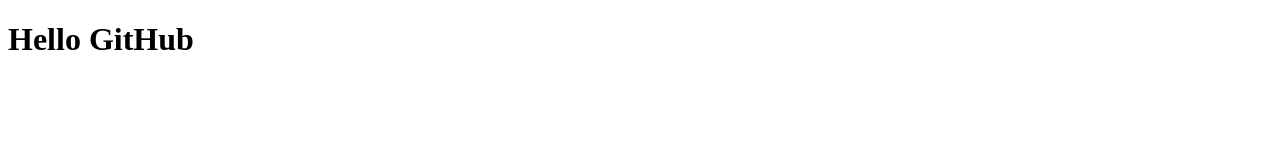
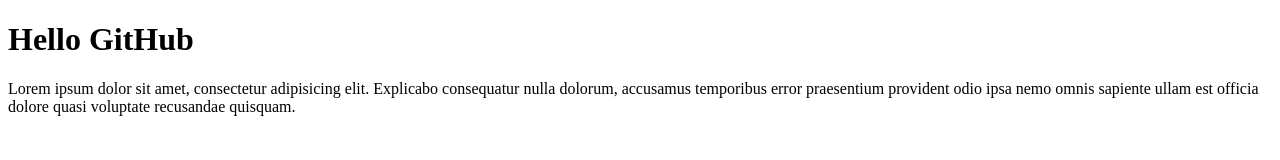
Before and after one commit to putrifz/belajar-remote, a plain HTML site: page index.html in a window 1280 px wide. Drawn offline with Linux system fonts and the light colour scheme.

Commit message:
Menambah Paragraf

```diff
--- a/index.html
+++ b/index.html
@@ -8,5 +8,6 @@
 </head>
 <body>
     <h1>Hello GitHub</h1>
+    <p>Lorem ipsum dolor sit amet, consectetur adipisicing elit. Explicabo consequatur nulla dolorum, accusamus temporibus error praesentium provident odio ipsa nemo omnis sapiente ullam est officia dolore quasi voluptate recusandae quisquam.</p>
 </body>
 </html>
```
